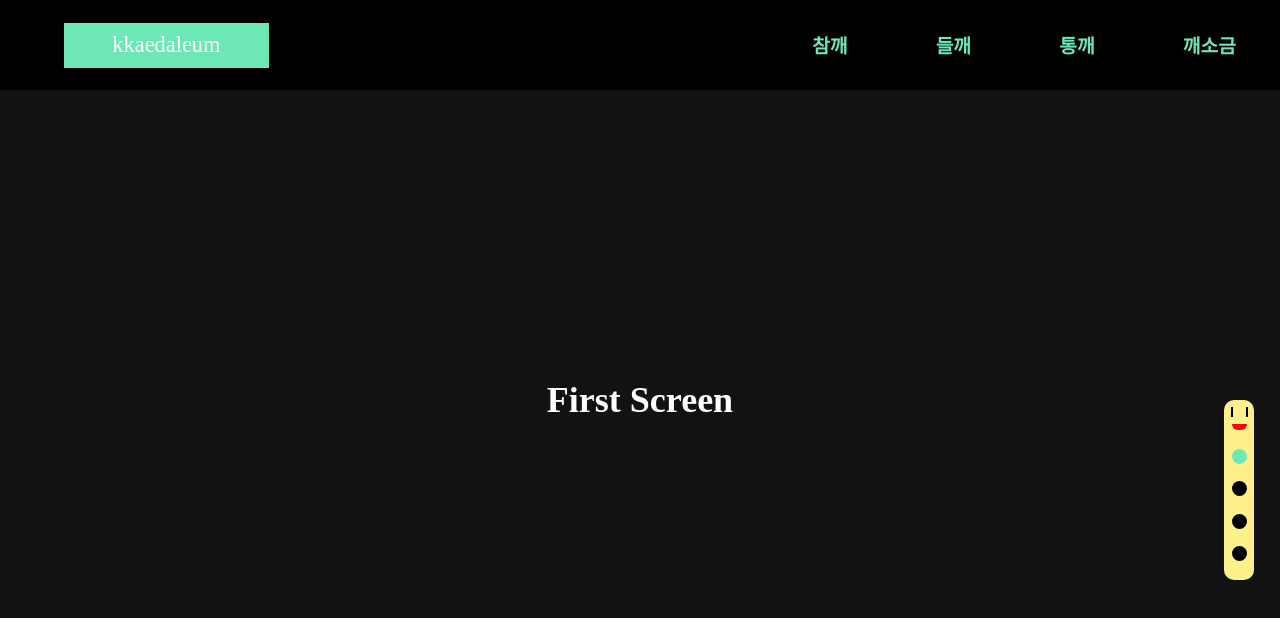
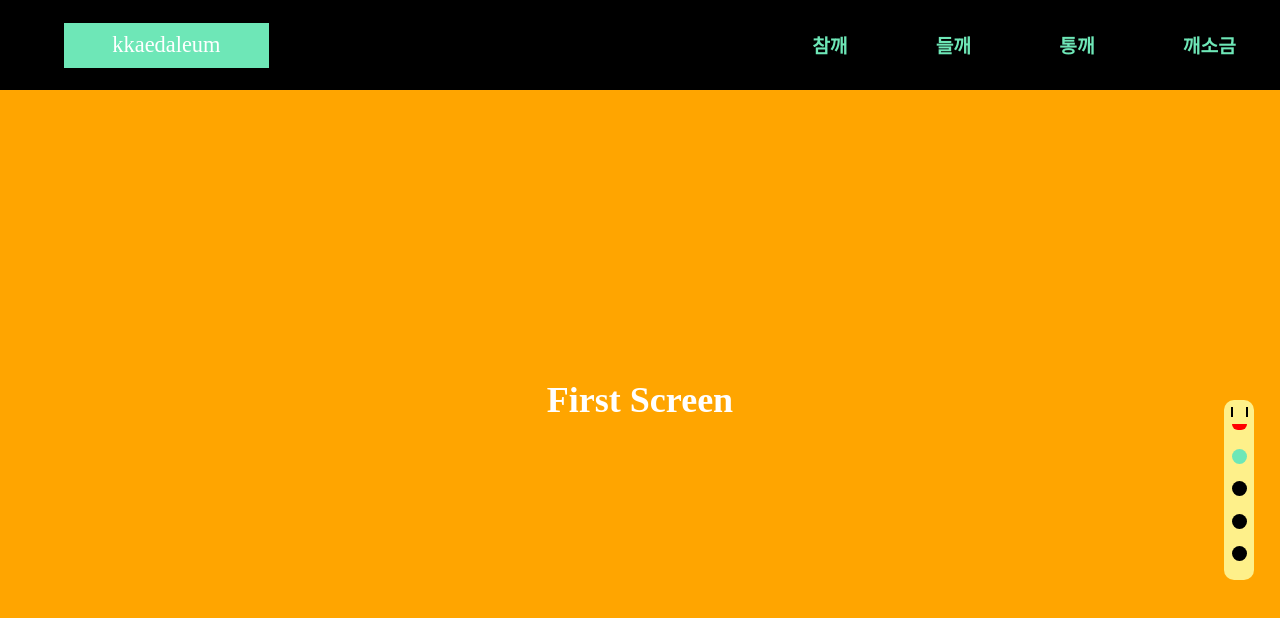
Before and after one commit to codemodel6/kkaedaleum, a Next.js app: page / in a window 1280 px wide. Shown: the top 618 px of the page. Built offline with nearby package versions, Linux system fonts and the light colour scheme.

Commit message:
design : scss -> module.scss로 변경

```diff
--- a/src/app/home.scss
+++ b/src/app/home.module.scss
@@ -1,10 +1,10 @@
 @import "/src/assets/global/globalDisplay.scss";
 @import "/src/assets/color/ColorNote.scss";
 
-.home-wrppaer {
+.home-wrapper {
   height: 100vh;
-  background-color: black;
   overflow: auto;
+  background-color: orange;
 
   /* 스크롤 안보이게 하는 css */
   scrollbar-width: none; /* Firefox */
@@ -13,31 +13,15 @@
   &::-webkit-scrollbar {
     display: none; /* Safari / Chrome */
   }
-}
 
-.section {
-  height: 100vh;
-  @include centerColumn;
+  section {
+    @include centerColumn;
+    height: 100vh;
 
-  &.blue {
-    background-color: $Bg100;
-  }
-
-  &.green {
-    background-color: #10b981;
-  }
-
-  &.red {
-    background-color: #ef4444;
-  }
-
-  &.yellow {
-    background-color: #f59e0b;
-  }
-
-  h1 {
-    color: white;
-    font-size: 2.25rem;
+    h1 {
+      color: white;
+      font-size: 2.25rem;
+    }
   }
 }
 
--- a/src/app/page.tsx
+++ b/src/app/page.tsx
@@ -1,7 +1,7 @@
 "use client";
 
 import { useEffect, useRef, useCallback, useState } from "react";
-import "./home.scss";
+import styles from "./home.module.scss";
 import Header from "../components/header/Header";
 
 export default function Home() {
@@ -77,12 +77,11 @@ export default function Home() {
   return (
     <>
       <Header />
-      <div className="home-wrppaer" ref={homeWrapperRef}>
+      <div className={styles["home-wrapper"]} ref={homeWrapperRef}>
         <section
           ref={(el) => {
             sectionsRef.current[0] = el;
           }}
-          className="section blue"
         >
           <h1>First Screen</h1>
         </section>
@@ -90,7 +89,6 @@ export default function Home() {
           ref={(el) => {
             sectionsRef.current[1] = el;
           }}
-          className="section green"
         >
           <h1>Second Screen</h1>
         </section>
@@ -98,7 +96,6 @@ export default function Home() {
           ref={(el) => {
             sectionsRef.current[2] = el;
           }}
-          className="section red"
         >
           <h1>Third Screen</h1>
         </section>
@@ -106,23 +103,24 @@ export default function Home() {
           ref={(el) => {
             sectionsRef.current[3] = el;
           }}
-          className="section yellow"
         >
           <h1>Fourth Screen</h1>
         </section>
-        <div className="kkae-stick">
-          <div className="stick-face">
-            <div className="stick-eye-line">
-              <div className="stick-eyes"></div>
-              <div className="stick-eyes"></div>
+        <div className={styles["kkae-stick"]}>
+          <div className={styles["stick-face"]}>
+            <div className={styles["stick-eye-line"]}>
+              <div className={styles["stick-eyes"]}></div>
+              <div className={styles["stick-eyes"]}></div>
             </div>
-            <div className="stick-mouse"></div>
+            <div className={styles["stick-mouse"]}></div>
           </div>
-          <div className="stick-circle-block">
+          <div className={styles["stick-circle-block"]}>
             {[...Array(sectionsCount)].map((_, index) => (
               <div
                 key={index}
-                className={`circle ${index === activeIndex ? "active" : ""}`}
+                className={`${styles.circle} ${
+                  index === activeIndex ? styles.active : ""
+                }`}
                 onClick={() => scrollToSection(index)}
               ></div>
             ))}
```
